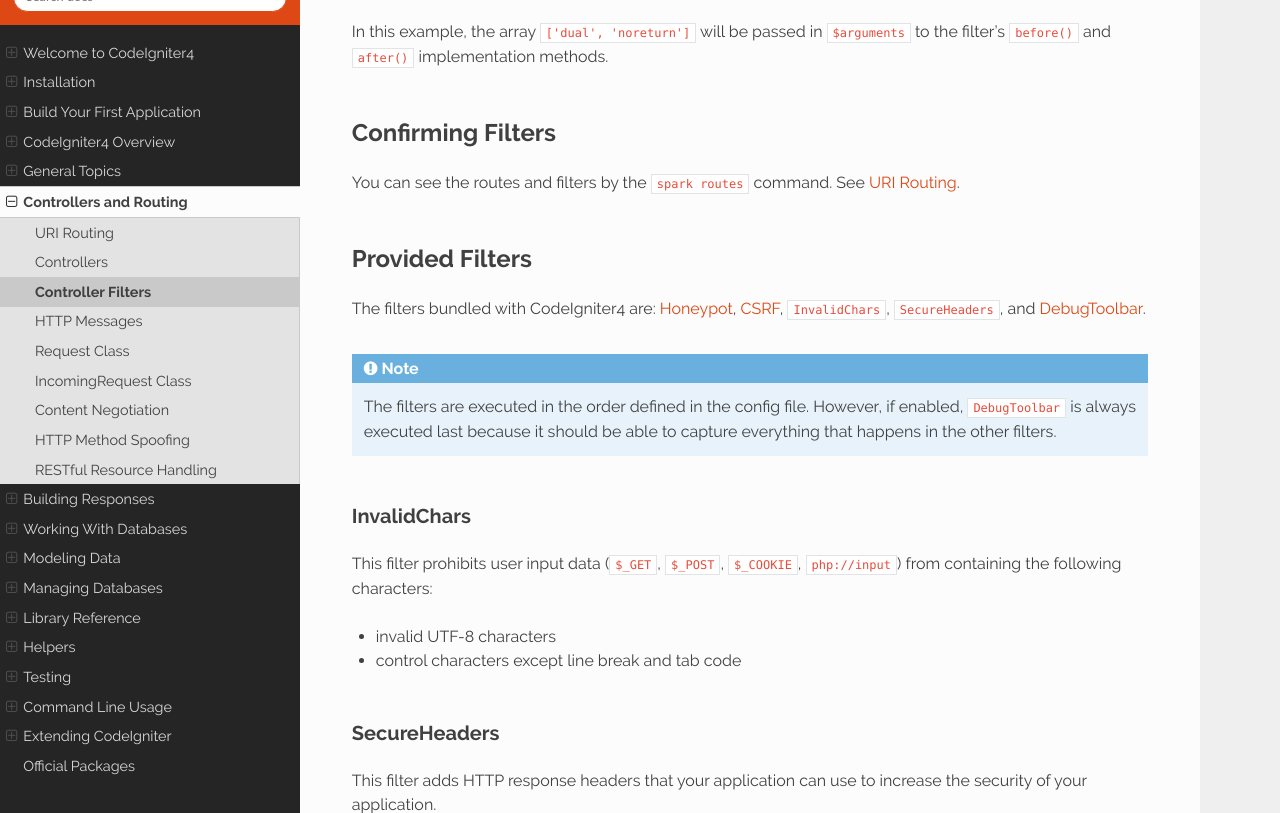
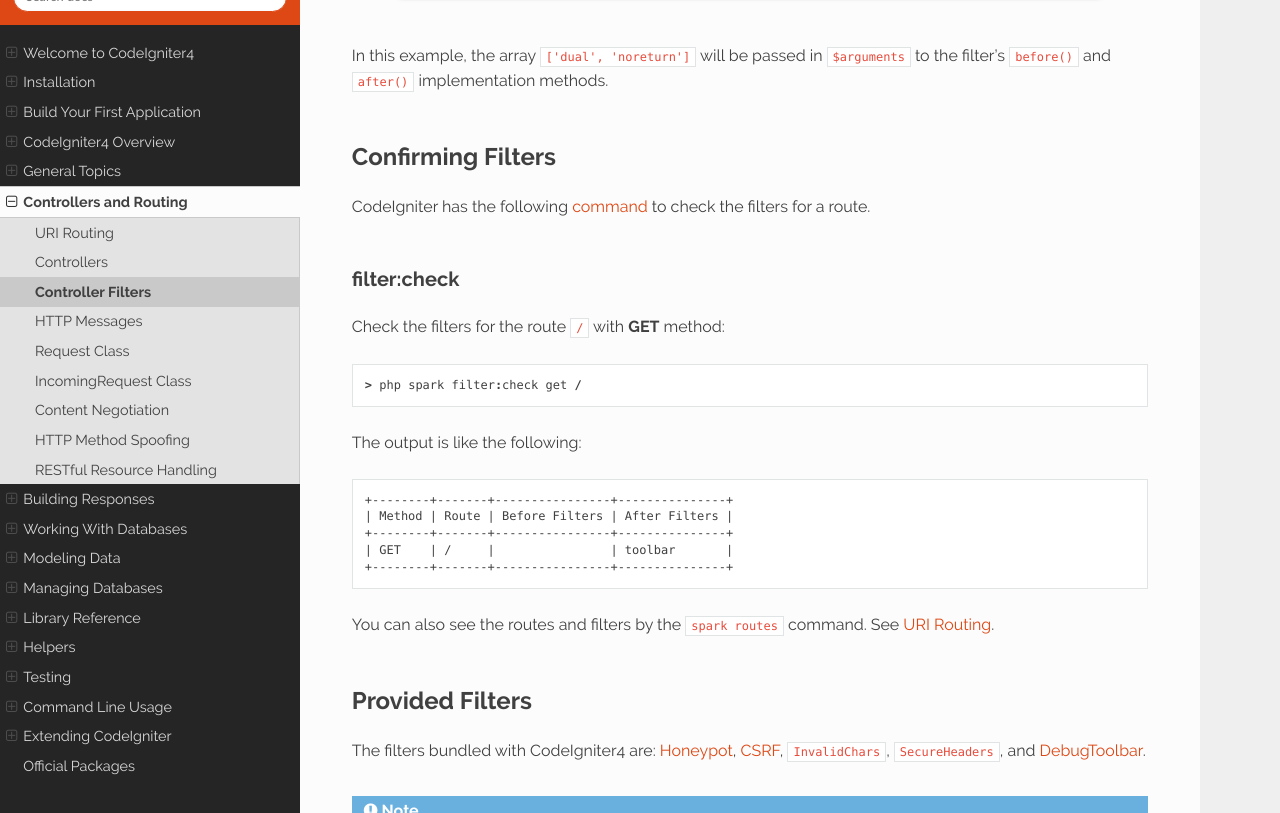
Before and after one commit to NEKOGET/ci4_user_guide_src, a Sphinx documentation site: the page built from source/incoming/filters.rst, in a window 1280 px wide and 900 px high, scrolled down 5081 px, cut to the strip 87-900 px from the top of the window. Built offline with Sphinx 7.4.7 and the Read the Docs theme 2.0.0, drawn with Linux system fonts in a browser that asks for light colours.

Commit message:
docs: add user guide

```diff
--- a/source/changelogs/v4.2.0.rst
+++ b/source/changelogs/v4.2.0.rst
@@ -113,7 +113,7 @@ Commands
         - ``spark db:table my_table --limit-rows 50 --limit-field-value 20 --desc``
     - Or you can see metadata like the column type, max length of a table.
         - ``spark db:table my_table --metadata``
-- The ``spark routes`` command now shows closure routes, auto routes, and filters. See :ref:`URI Routing <spark-routes>`.
+- The ``spark routes`` command now shows closure routes, auto routes, and filters. See :ref:`URI Routing <routing-spark-routes>`.
 
 Others
 ======
--- a/source/changelogs/v4.3.0.rst
+++ b/source/changelogs/v4.3.0.rst
@@ -39,6 +39,7 @@ Enhancements
 - Added methods ``replace()``, ``addLineAfter()`` and ``addLineBefore()`` to modify files in Publisher. See :ref:`Publisher <publisher-modifying-files>` for details.
 - The call handler for Spark commands from the ``CodeIgniter\CodeIgniter`` class has been extracted. This will reduce the cost of console calls.
 - SQLite ``BaseConnection::getIndexData()`` now can return pseudo index named ``PRIMARY`` for `AUTOINCREMENT` column, and each returned index data has ``type`` property.
+- Added ``spark filter:check`` command to check the filters for a route. See :ref:`Controller Filters <spark-filter-check>` for the details.
 
 Changes
 *******
--- a/source/incoming/filters.rst
+++ b/source/incoming/filters.rst
@@ -150,8 +150,29 @@ In this example, the array ``['dual', 'noreturn']`` will be passed in ``$argumen
 Confirming Filters
 ******************
 
-You can see the routes and filters by the ``spark routes`` command.
-See :ref:`URI Routing <spark-routes>`.
+CodeIgniter has the following :doc:`command </cli/spark_commands>` to check the filters for a route.
+
+.. _spark-filter-check:
+
+filter:check
+============
+
+Check the filters for the route ``/`` with **GET** method::
+
+    > php spark filter:check get /
+
+The output is like the following:
+
+.. code-block:: none
+
+    +--------+-------+----------------+---------------+
+    | Method | Route | Before Filters | After Filters |
+    +--------+-------+----------------+---------------+
+    | GET    | /     |                | toolbar       |
+    +--------+-------+----------------+---------------+
+
+You can also see the routes and filters by the ``spark routes`` command.
+See :ref:`URI Routing <routing-spark-routes>`.
 
 ****************
 Provided Filters
--- a/source/incoming/routing.rst
+++ b/source/incoming/routing.rst
@@ -756,4 +756,4 @@ The *Method* will be like ``GET(auto)``. ``/..`` in the *Route* column indicates
 
 .. note:: When auto-routing is enabled, if you have the route ``home``, it can be also accessd by ``Home``, or maybe by ``hOme``, ``hoMe``, ``HOME``, etc. But the command shows only ``home``.
 
-.. important:: The system is not perfect. If you use Custom Placeholders, *Filters* might not be correct. But the filters defined in **app/Config/Routes.php** are always displayed correctly.
+.. important:: The system is not perfect. If you use Custom Placeholders, *Filters* might not be correct. If you want to check filters for a route, you can use :ref:`spark filter:check <spark-filter-check>` command.
```
Also changed, not shown: other parts of source/incoming/routing.rst (+1 -1 lines).
